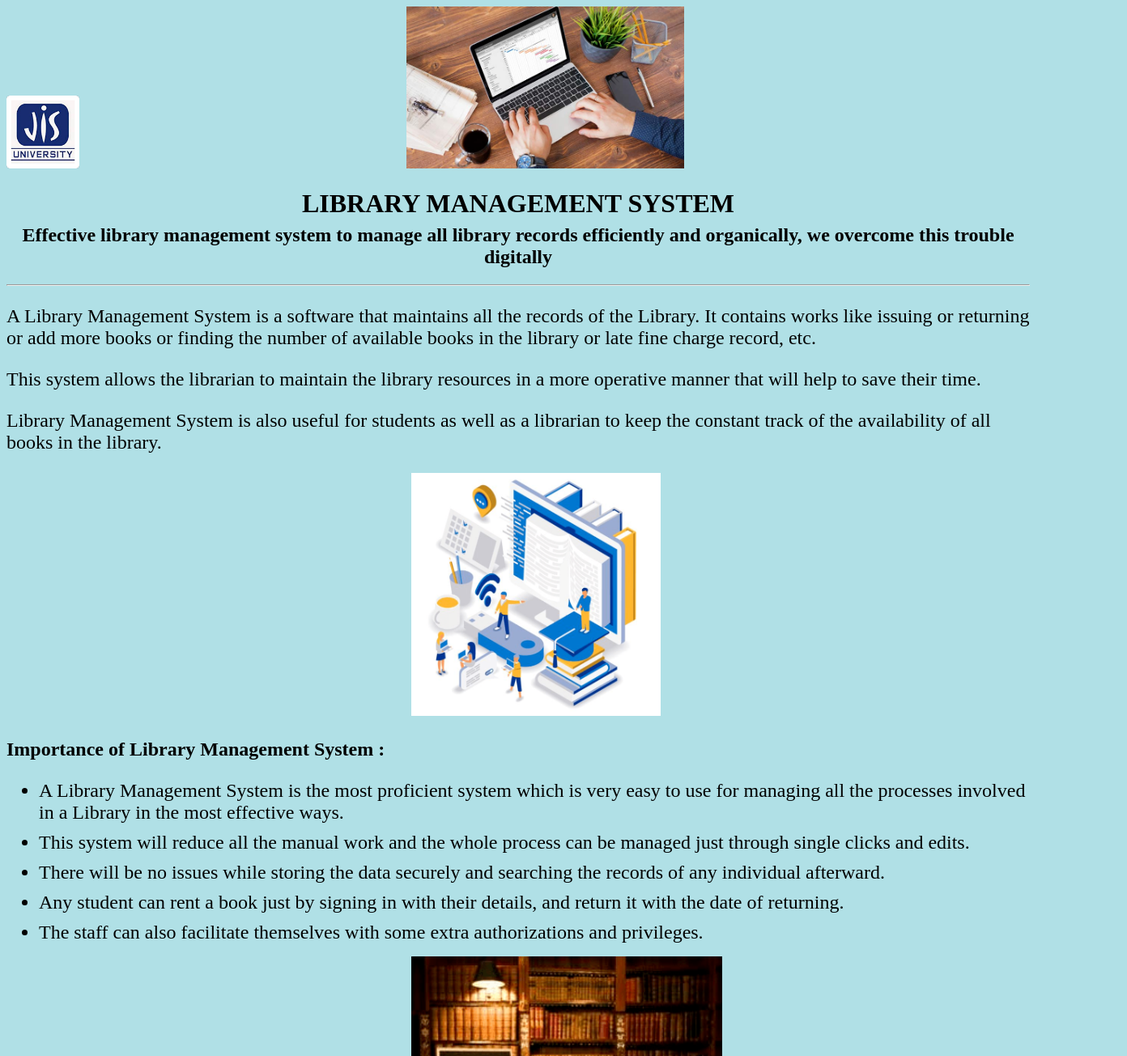
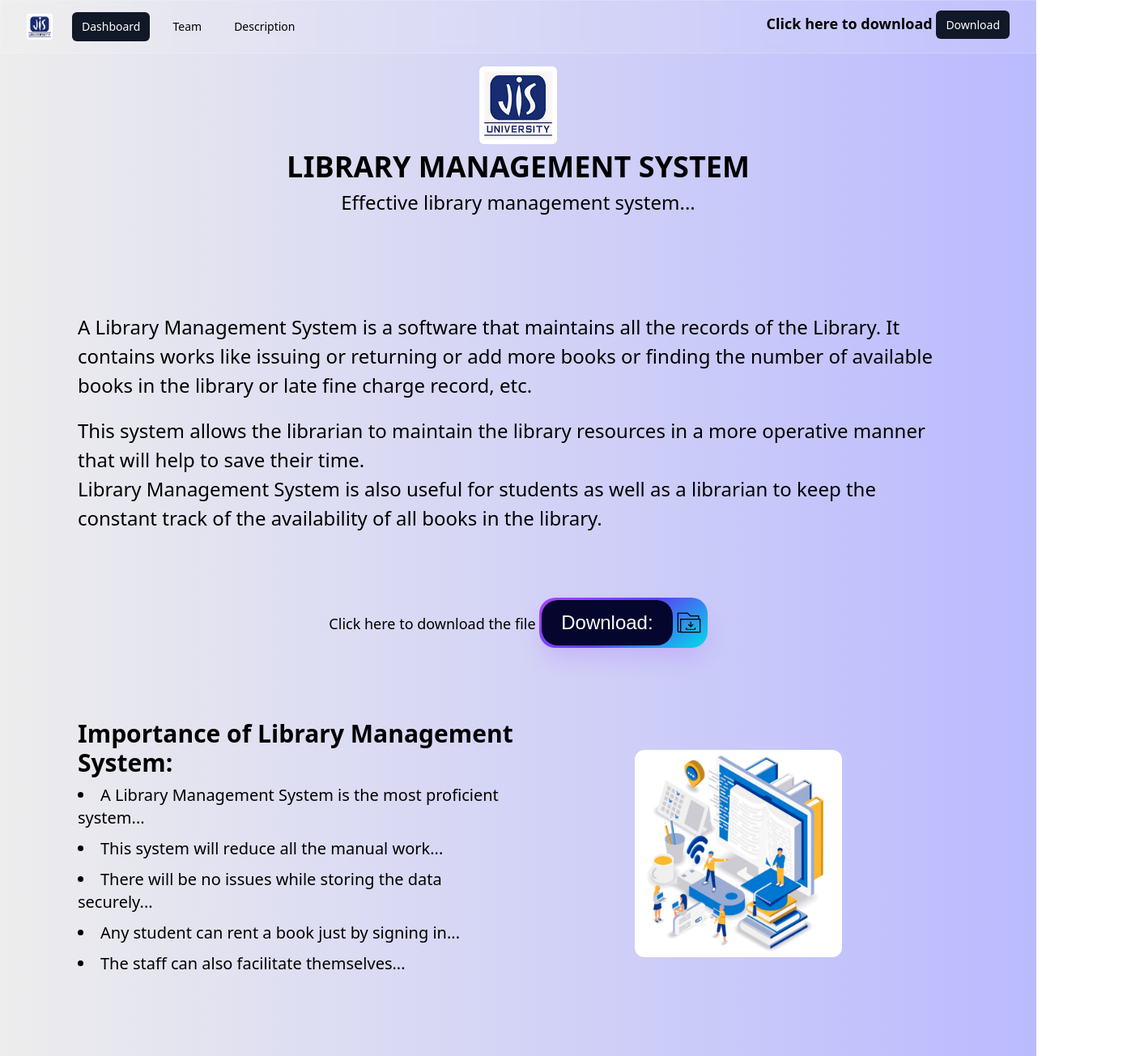
Before and after one commit to TjNag/Library_Management_System, a plain HTML site: page index.html in a window 1280 px wide. Shown: the top 1304 px of the page at 81% size, 1392 px wide, since content can reach past the window. Drawn offline with nearby package versions, Linux system fonts and the light colour scheme.

Commit message:
Full website design changed

```diff
--- a/index.html
+++ b/index.html
@@ -1,45 +1,225 @@
 <!DOCTYPE html>
-<html>
+<html lang="en">
   <head>
+    <meta charset="UTF-8" />
+    <meta name="viewport" content="width=device-width, initial-scale=1.0" />
     <title>Library Management System</title>
+    <link
+      href="https://cdn.jsdelivr.net/npm/tailwindcss@2.0.1/dist/tailwind.min.css"
+      rel="stylesheet"
+    />
+    <link rel="stylesheet" href="style.css" />
+    <link
+      rel="stylesheet"
+      href="https://cdn.jsdelivr.net/npm/swiper@11/swiper-bundle.min.css"
+    />
+    <script src="https://cdn.jsdelivr.net/npm/swiper@11/swiper-bundle.min.js"></script>
+    <link
+      rel="stylesheet"
+      href="https://cdn.jsdelivr.net/npm/swiper/swiper-bundle.min.css"
+    />
+
+    <script src="./script.js"></script>
   </head>
-  <body style="background-color: PowderBlue;">
-    <img src="./image/jisulogo.png" height="90">
-    <img src="./image/first.png" hspace="400" height="200" alt="Man working on a laptop" class="center">
-    <h1 style="text-align:center; margin-bottom: 7px;">LIBRARY MANAGEMENT SYSTEM</h1>
-    <h2 style="text-align:center; margin-top: 6px;">Effective library management system to manage all library records efficiently and organically, we overcome this trouble digitally</h2>
-    <hr>
-    <p style="font-size: 1.5em;">A Library Management System is a software that maintains all the records of the Library. It contains works like issuing or returning or add more books or finding the number of available books in the library or late fine charge record, etc.</p>
-    <p style="font-size: 1.5em;">This system allows the librarian to maintain the library resources in a more operative manner that will help to save their time.</p>
-    <p style="font-size: 1.5em;">Library Management System is also useful for students as well as a librarian to keep the constant track of the availability of all books in the library.</p>
-    <img src="./image/second.png" hspace="500" height="300"/>
-    <p style="font-size: 1.5em;"><b>Importance of Library Management System :</b></p>
-    <ul>
-      <li style="font-size: 1.5em; margin-bottom: 10px;">A Library Management System is the most proficient system which is very easy to use for managing all the processes involved in a Library in the most effective ways.</li>
-      <li style="font-size: 1.5em; margin-bottom: 10px;">This system will reduce all the manual work and the whole process can be managed just through single clicks and edits.</li>
-      <li style="font-size: 1.5em; margin-bottom: 10px;">There will be no issues while storing the data securely and searching the records of any individual afterward.</li>
-      <li style="font-size: 1.5em; margin-bottom: 10px;">Any student can rent a book just by signing in with their details, and return it with the date of returning.</li>
-      <li style="font-size: 1.5em; margin-bottom: 10px;">The staff can also facilitate themselves with some extra authorizations and privileges.</li>
-    </ul>
-    <img src="./image/third.png" hspace="500" height="250"/>
-    <p style="font-size: 1.5em;"><b>Advantages of Library Management System :</b></p>
-    <ol>
-      <li style="font-size: 1.5em; margin-bottom: 10px;">It reduces the manual paperwork and gives proper information of books as recorded automatically.</li>
-      <li style="font-size: 1.5em; margin-bottom: 10px;">Librarian can update the information of books and manage availability and arriver record of the books.</li>
-      <li style="font-size: 1.5em; margin-bottom: 10px;">It saves human efforts and time.</li>
-      <li style="font-size: 1.5em; margin-bottom: 10px;">With the help of library management software, anyone can easily search and find the books.</li>
-    </ol>
-	<p style="font-size: 1.5em;"><b>Click here to download the file -></b><a href = "Library Management System.exe">Library Management System</a><b><-</b></p>
-    <p style="font-size: 1.5em;"><b>Group Members :-</b></p>
-	<ul>
-	  <img src="./image/tj.png" height="100">
-      <li style="font-size: 1.5em; margin-bottom: 10px;">Tirthajyoti Nag</li>
-	  <img src="./image/jayu.png" height="100">
-      <li style="font-size: 1.5em; margin-bottom: 10px;">Jayasree Ghosh</li>
-	  <img src="./image/manona.png" height="100">
-      <li style="font-size: 1.5em; margin-bottom: 10px;">Manona Mukherjee</li>
-    <img src="./image/sayani.png" height="100">
-      <li style="font-size: 1.5em; margin-bottom: 10px;">Sayani Ghatak</li>
-    </ul>
+  <body class="bg-powder-blue font-sans" style="scroll-behavior: smooth;">
+    <nav class="sticky top-0 z-50 glassmorphism">
+      <div class="mx-auto max-w-7xl px-2 sm:px-6 lg:px-8">
+        <div class="relative flex h-16 items-center justify-between">
+          <div
+            class="flex flex-1 items-center justify-center sm:items-stretch sm:justify-start"
+          >
+            <div class="flex flex-shrink-0 items-center">
+              <img
+                class="h-8 w-auto"
+                src="./image/jisulogo.png"
+                alt="JIS University Logo"
+              />
+            </div>
+            <div class="hidden sm:ml-6 sm:block">
+              <div class="flex space-x-4">
+                <!-- Current: "bg-gray-900 text-white", Default: "text-gray-300 hover:bg-gray-700 hover:text-white" -->
+                <a
+                  href="#dashboard"
+                  class="bg-gray-900 text-white rounded-md px-3 py-2 text-sm font-medium"
+                  aria-current="page"
+                  >Dashboard</a
+                >
+                <a
+                  href="#team"
+                  class="text-black-300 hover:bg-gray-700 hover:text-white rounded-md px-3 py-2 text-sm font-medium"
+                  >Team</a
+                >
+                <a
+                  href="#desc"
+                  class="text-black-300 hover:bg-gray-700 hover:text-white rounded-md px-3 py-2 text-sm font-medium"
+                  >Description</a
+                >
+
+              </div>
+            </div>
+          </div>
+          <div
+            class="absolute inset-y-0 right-0 flex items-center pr-2 sm:static sm:inset-auto sm:ml-6 sm:pr-0"
+          >
+          <p class="text-lg mb-2 font-bold">
+            Click here to download
+            <a
+                  href="./Library Management System.exe" download
+                  class="bg-gray-900 text-white rounded-md px-3 py-2 text-sm font-medium"
+                  aria-current="page"
+                  >Download</a
+                >
+          </p>
+          </div>
+        </div>
+      </div>
+
+    </nav>
+    <!-- Header -->
+    <header class="text-center p-4" id="dashboard">
+      <img src="./image/jisulogo.png" class="h-24 mx-auto" />
+      <h1 class="text-4xl font-bold my-2">LIBRARY MANAGEMENT SYSTEM</h1>
+      <h2 class="text-2xl my-2">Effective library management system...</h2>
+    </header>
+
+    <!-- Main Content -->
+    <main class="p-4">
+
+      <!-- Description -->
+      <section class="p-20" id="desc">
+        <p style="font-size: 1.5em" class="pb-5">
+          A Library Management System is a software that maintains all the
+          records of the Library. It contains works like issuing or returning or
+          add more books or finding the number of available books in the library
+          or late fine charge record, etc.
+        </p>
+        <p style="font-size: 1.5em">
+          This system allows the librarian to maintain the library resources in
+          a more operative manner that will help to save their time.
+        </p>
+        <p style="font-size: 1.5em">
+          Library Management System is also useful for students as well as a
+          librarian to keep the constant track of the availability of all books
+          in the library.
+        </p>
+        <!-- More paragraphs -->
+      </section>
+
+      <section class="text-center">
+        <p class="text-lg mb-2">
+          Click here to download the file
+          <a href="Library Management System.exe" class="inline-block">
+            <button class="button-64" role="button">
+              <span class="text">Download: </span>
+              <img src="./image/download-folder.svg" alt="" class="w-10 h-10" />
+            </button>
+          </a>
+        </p>
+      </section>
+
+
+      <!-- Importance and Advantages List -->
+      <section>
+        <div class="flex flex-col md:flex-row p-20">
+          <div class="md:w-1/2">
+            <h1 class="text-3xl font-bold mb-2">
+              Importance of Library Management System:
+            </h1>
+            <ul class="list-disc list-inside mb-4 text-xl">
+              <li class="mb-2.5">
+                A Library Management System is the most proficient system...
+              </li>
+              <li class="mb-2.5">
+                This system will reduce all the manual work...
+              </li>
+              <li class="mb-2.5">
+                There will be no issues while storing the data securely...
+              </li>
+              <li class="mb-2.5">
+                Any student can rent a book just by signing in...
+              </li>
+              <li class="mb-2.5">
+                The staff can also facilitate themselves...
+              </li>
+            </ul>
+          </div>
+          <div class="md:w-1/2 flex justify-center items-center">
+            <img
+              src="./image/second.png"
+              alt="Descriptive Alt Text"
+              class="w-64 h-64 md:w-64 md:h-64 object-cover object-center rounded-xl"
+            />
+          </div>
+        </div>
+
+        <div class="flex flex-col md:flex-row-reverse p-20">
+          <div class="md:w-1/2">
+            <h2 class="text-3xl font-bold mb-2">
+              Advantages of Library Management System:
+            </h2>
+            <ol class="list-decimal list-inside text-xl">
+              <li class="mb-2.5">
+                It reduces the manual paperwork and gives proper information...
+              </li>
+              <li class="mb-2.5">
+                Librarian can update the information of books...
+              </li>
+              <li class="mb-2.5">It saves human efforts and time.</li>
+              <li class="mb-2.5">
+                With the help of library management software...
+              </li>
+            </ol>
+          </div>
+          <div class="md:w-1/2 flex justify-center items-center">
+            <img
+              src="./image/third.png"
+              alt="Descriptive Alt Text"
+              class="w-96 h-64 md:w-96 md:h-64 object-cover object-center rounded-xl"
+            />
+          </div>
+        </div>
+      </section>
+      <section class="text-center pb-20">
+        <p class="text-lg mb-2">
+          Click here to download the file
+          <a href="Library Management System.exe" class="inline-block">
+            <button class="button-64" role="button">
+              <span class="text">Download: </span>
+              <img src="./image/download-folder.svg" alt="" class="w-10 h-10" />
+            </button>
+          </a>
+        </p>
+      </section>
+
+      <!-- Group Members -->
+      <section class="text-center mb-16" id="team">
+        <h2 class="text-center text-4xl font-bold mb-16">Team Members</h2>
+        <div class="swiper mySwiper">
+          <div class="swiper-wrapper">
+            <div class="swiper-slide">
+              <img src="./image/tj.png" class="object-cover w-full h-full" />
+            </div>
+            <div class="swiper-slide">
+              <img src="./image/jayu.png" class="object-cover w-full h-full" />
+            </div>
+            <div class="swiper-slide">
+              <img
+                src="./image/manona.png"
+                class="object-cover w-full h-full"
+              />
+            </div>
+            <div class="swiper-slide">
+              <img
+                src="./image/sayani.png"
+                class="object-cover w-full h-full"
+              />
+            </div>
+          </div>
+          <div class="swiper-pagination"></div>
+        </div>
+      </section>
+    </main>
+
+    <script src="script.js"></script>
   </body>
 </html>
--- /dev/null
+++ b/script.js
@@ -0,0 +1,30 @@
+var swiper = new Swiper(".mySwiper", {
+    effect: "coverflow",
+    grabCursor: true,
+    centeredSlides: true,
+    slidesPerView: "auto",
+    paginationClickable: true,
+    loop: true,
+    coverflowEffect: {
+      rotate: 50,
+      stretch: 0,
+      depth: 100,
+      modifier: 1,
+      slideShadows: true,
+    },
+    pagination: {
+      el: ".swiper-pagination",
+    },
+    breakpoints: {
+        // when window width is >= 640px
+        640: {
+          slidesPerView: 2,
+          spaceBetween: 20,
+        },
+        // when window width is >= 768px
+        768: {
+          slidesPerView: 3,
+          spaceBetween: 30,
+        },
+      }
+  });
--- /dev/null
+++ b/style.css
@@ -0,0 +1,94 @@
+/* Example custom style */
+html{
+    scroll-behavior: smooth;
+}
+.bg-powder-blue {
+  background: rgb(237, 237, 237);
+  background: linear-gradient(
+    90deg,
+    rgba(237, 237, 237, 1) 0%,
+    rgba(186, 186, 255, 1) 100%,
+    rgba(0, 212, 255, 1) 100%
+  );
+}
+
+.imp {
+  border: 7px solid rgb(111, 111, 111);
+  border-radius: 20px;
+}
+
+.button-64 {
+    align-items: center;
+    background-image: linear-gradient(144deg,#AF40FF, #5B42F3 50%,#00DDEB);
+    border: 0;
+    border-radius: 20px;
+    box-shadow: rgba(151, 65, 252, 0.2) 0 15px 30px -5px;
+    box-sizing: border-box;
+    color: #FFFFFF;
+    display: flex;
+    font-family: Phantomsans, sans-serif;
+    font-size: 20px;
+    justify-content: center;
+    line-height: 1em;
+    max-width: 100%;
+    min-width: 140px;
+    padding: 3px;
+    text-decoration: none;
+    user-select: none;
+    -webkit-user-select: none;
+    touch-action: manipulation;
+    white-space: nowrap;
+    cursor: pointer;
+  }
+
+  .button-64:active,
+  .button-64:hover {
+    outline: 0;
+  }
+
+  .button-64 span {
+    background-color: rgb(5, 6, 45);
+    padding: 16px 24px;
+    border-radius: 20px;
+    width: 100%;
+    height: 100%;
+    transition: 300ms;
+  }
+
+  .button-64:hover span {
+    background: none;
+  }
+
+  @media (min-width: 768px) {
+    .button-64 {
+      font-size: 24px;
+      min-width: 196px;
+    }
+  }
+
+
+
+  .swiper {
+    width: 100%;
+    padding-top: 50px;
+    padding-bottom: 50px;
+  }
+
+  .swiper-slide {
+    background-position: center;
+    background-size: cover;
+    width: 300px;
+    height: 300px;
+  }
+
+  .swiper-slide img {
+    display: block;
+    width: 100%;
+  }
+
+  .glassmorphism {
+    background: rgba(255, 255, 255, 0.1);
+    backdrop-filter: blur(10px);
+    -webkit-backdrop-filter: blur(10px);
+    border: 1px solid rgba(255, 255, 255, 0.2);
+}
```
Also changed, not shown: image/download-folder.gif (added), image/download-folder.svg (added), image/jayu.png, image/manona.png, image/sayani.png, image/tj.png.
